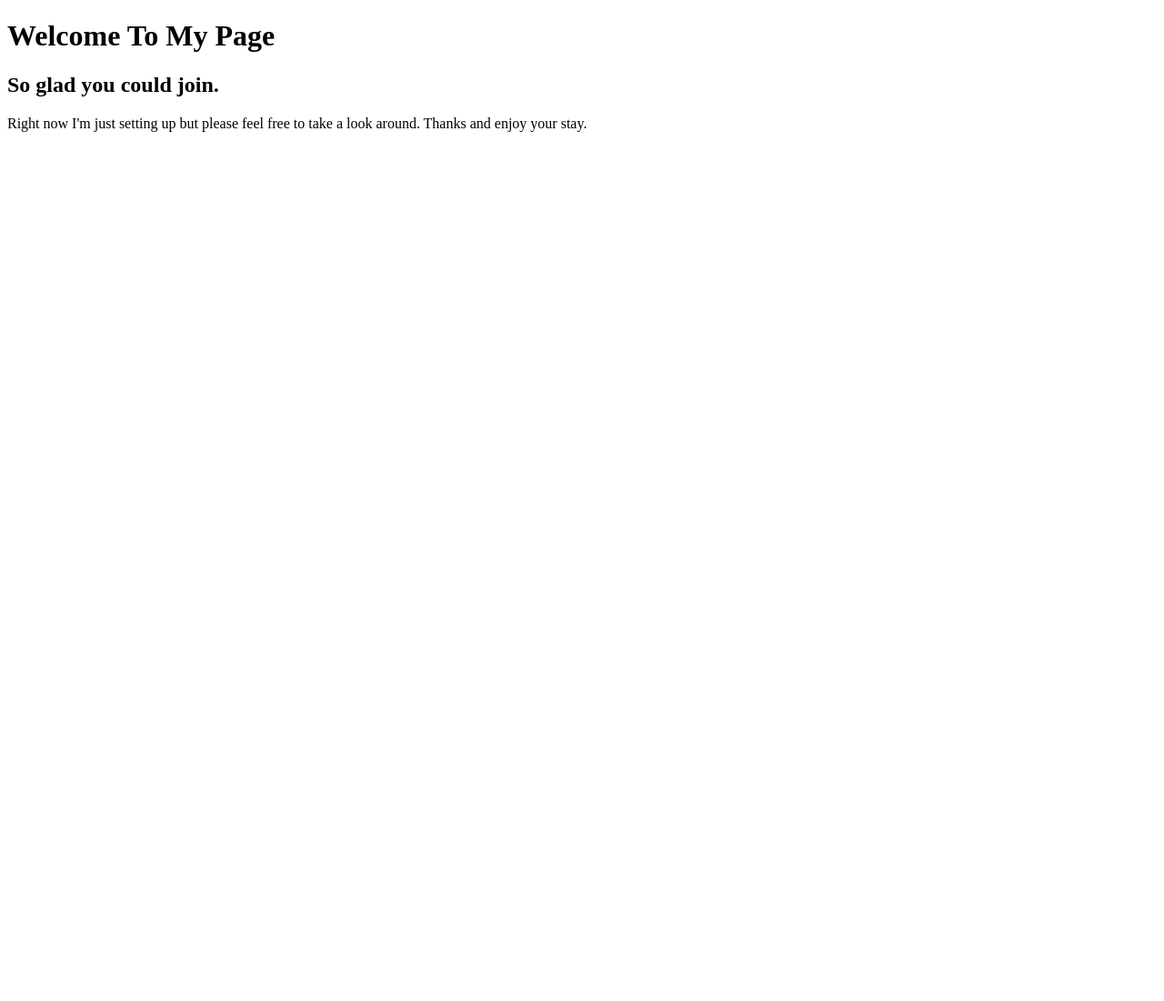
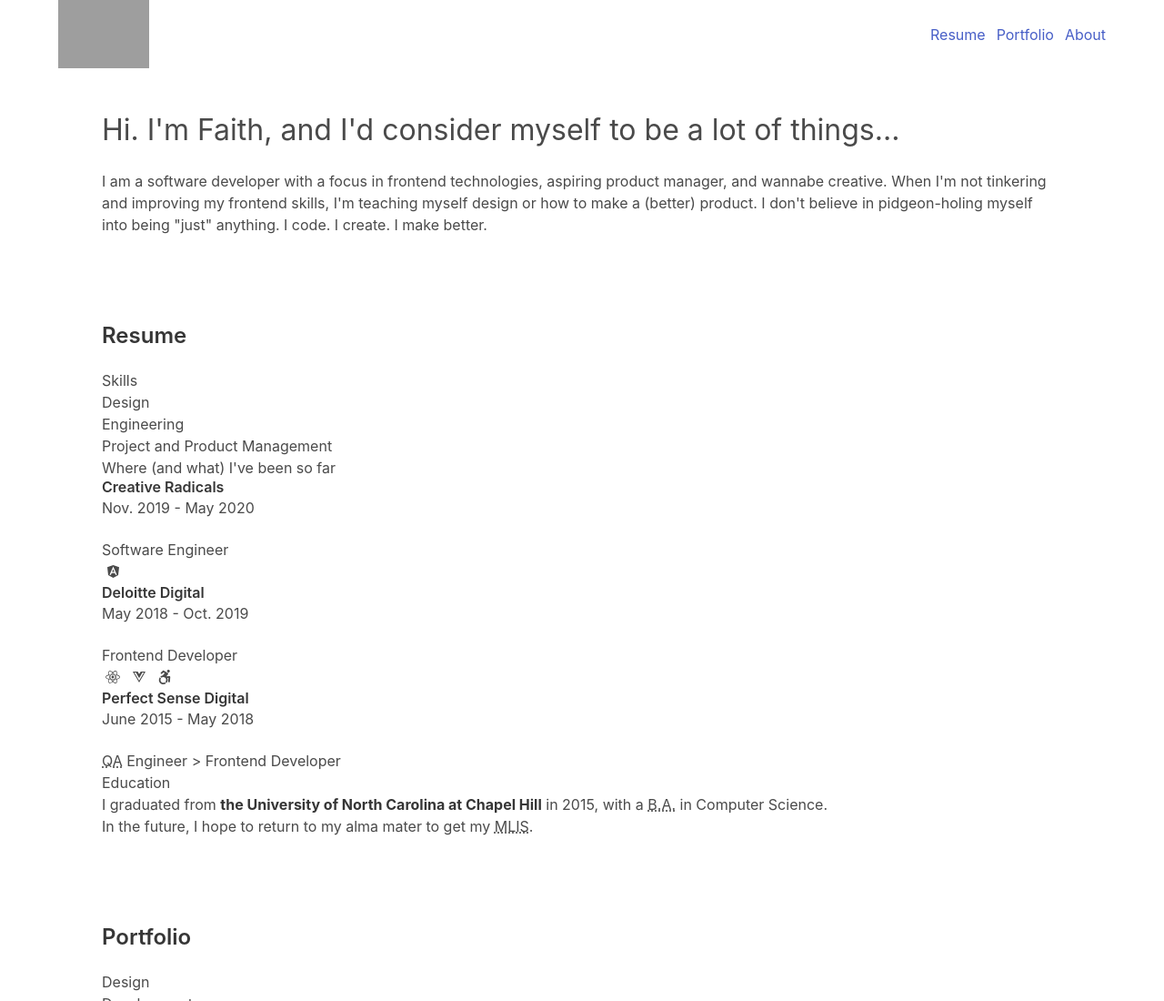
Before and after one commit to faithcorinne/faithcorinne.github.io, a plain HTML site: page index.html in a window 1280 px wide. Shown: the top 1100 px of the page at 91% size. Before the commit the page ends 800 px from the top, so only its background shows below. Drawn offline with nearby package versions, Linux system fonts and the light colour scheme; grey boxes are pictures that could not be loaded.

Commit message:
* Adds Bulma for styling * Additional content for about, resume sections

```diff
--- a/index.html
+++ b/index.html
@@ -1,11 +1,121 @@
 <!DOCTYPE html>
 <html>
-<head>
-	<title>Faith Corinne</title>
-</head>
-<body>
-<h1>Welcome To My Page</h1>
-<h2>So glad you could join.</h2>
-<p>Right now I'm just setting up but please feel free to take a look around. Thanks and enjoy your stay.</p>
-</body>
+  <head>
+    <title>Faith Corinne</title>
+    <meta charset="utf-8">
+    <meta name="viewport" content="width=device-width, initial-scale=1">
+    <link rel="stylesheet" href="https://cdn.jsdelivr.net/npm/bulma@0.8.2/css/bulma.min.css">
+    <script defer src="https://use.fontawesome.com/releases/v5.3.1/js/all.js"></script>
+  </head>
+  <body>
+    <header class="container">
+      <nav class="level">
+        <div class="level-left">
+          <img src="https://media.giphy.com/media/QZy66oggJPGPJiAijf/giphy.gif" width="100px" height="auto"/>
+        </div>
+        <ul class="level-right">
+          <li class="level-item">
+            <a href="#resume">Resume</a>
+          </li>
+          <li class="level-item">
+            <a href="#portfolio">Portfolio</a>
+          </li class="level-item">
+          <li class="level-item">
+            <a href="#about">About</a>
+          </li>
+        </ul>
+      </nav>
+    </header>
+    <main class="container">
+      <!-- <h1 class="title is-2">Hello.</h1> -->
+      <!-- This should be my h1 mtl -->
+      <section id="about"
+               class="section">
+        <p class="subtitle is-3">Hi. I'm Faith, and I'd consider myself to be a lot of things...</p>
+        <p>I am a software developer with a focus in frontend technologies, aspiring product manager, and wannabe creative.
+          When I'm not tinkering and improving my frontend skills, I'm teaching myself design or how to make a (better) product.
+          I don't believe in pidgeon-holing myself into being "just" anything.
+          <span>I code.</span>
+          <span>I create.</span>
+          <span>I make better.</span>
+        </p>
+      </section>
+      <section id="resume"
+               class="section">
+        <h2 class="title is-4">Resume</h2>
+        <div>
+          <h3>Skills</h3>
+          <div>
+            <h4>Design</h4>
+            <h4>Engineering</h4>
+            <h4>Project and Product Management</h4>
+          </div>
+        </div>
+        <div>
+          <h3>Where (and what) I've been so far</h3>
+          <div>
+            <h4 class="title is-6">Creative Radicals</h4>
+            <p class="subtitle is-6">Nov. 2019 - May 2020</p>
+            <p>Software Engineer</p>
+            <p>
+              <span class="icon">
+                <i class="fab fa-angular"></i>
+              </span>
+            </p>
+          </div>
+          <div>
+            <h4 class="title is-6">Deloitte Digital</h4>
+            <p class="subtitle is-6">May 2018 - Oct. 2019</p>
+            <p>Frontend Developer</p>
+            <p>
+              <span class="icon">
+                <i class="fab fa-react"></i>
+              </span>
+              <span class="icon">
+                <i class="fab fa-vuejs"></i>
+              </span>
+              <span class="icon">
+                <i class="fab fa-accessible-icon"></i>
+              </span>
+            </p>
+          </div>
+          <div>
+            <h4 class="title is-6">Perfect Sense Digital</h4>
+            <p class="subtitle is-6">June 2015 - May 2018</p>
+            <p><abbr title="Quality Assurance">QA</abbr> Engineer > Frontend Developer</p>
+          </div>
+        </div>
+        <div>
+          <h3>Education</h3>
+          <div>
+            I graduated from <strong>the University of North
+            Carolina at Chapel Hill</strong> in 2015, with a <abbr title="Bacholers of Arts">B.A.</abbr> in Computer Science.
+            <br/>
+            In the future, I hope to return to my alma mater to get my <abbr title="Master's of Library and Information Sciences">MLIS</abbr>.
+          </div>
+        </div>
+      </section>
+      <section id="portfolio"
+               class="section">
+        <h2 class="title is-4">Portfolio</h2>
+        <div>
+          <h3>Design</h3>
+          <h3>Development</h3>
+          <h3>Doodles</h3>
+        </div>
+      </section>
+      <section id="contact"
+               class="section">
+        <h2 class="subtitle is-1">Contact Me.</h2>
+        <p>My second favorite place in the world is my local coffee shop.</p>
+        <!-- Add in contact form using GetForm or something similar -->
+      </section>
+    </main>
+    <footer class="footer">
+      <small>&copy; Faith Corinne Walker | 2020</small>
+      <!-- <section>
+        <h2>Let's be social</h2>
+      </section> -->
+    </footer>
+  </body>
 </html>
```
Also changed, not shown: about.html (deleted, +0 -16 lines), app.js (added).
